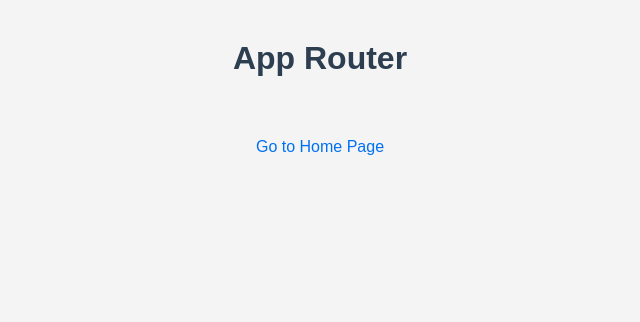
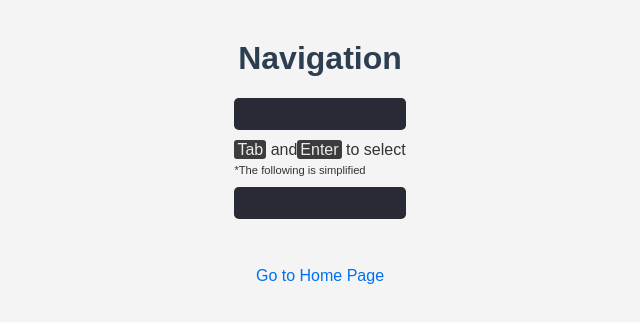
Before and after one commit to JDNafz/nextjs-boilerplate, a Next.js app: page /app-router in a window 1280 px wide. Shown: the top 322 px of the page, without its empty margins (320-960 px from the left). Built offline with nearby package versions, Linux system fonts and the light colour scheme.

Commit message:
fixed double home page link

```diff
--- a/src/app/app-router/page.tsx
+++ b/src/app/app-router/page.tsx
@@ -1,10 +1,27 @@
+import Link from "next/link";
+import { Prism as SyntaxHighlighter } from "react-syntax-highlighter";
+import { dracula } from "react-syntax-highlighter/dist/cjs/styles/prism";
+
 //this component renders an explanation of how the NextJS 'App Router'
 export default function AppRouter() {
-  return (
-    <div>
-      <h1>App Router</h1>
+  const code1 = ``;
+  const code2 = ``;
 
 
+  return (
+    <div className="init">
+      <h1>Navigation</h1>
+      <SyntaxHighlighter language="javascript" style={dracula}>
+        {code1}
+      </SyntaxHighlighter>
+      <p>
+        <span className="highlight">Tab</span> and
+        <span className="highlight">Enter</span> to select
+      </p>
+      <p className="small-text">*The following is simplified </p>
+      <SyntaxHighlighter language="javascript" style={dracula}>
+        {code2}
+      </SyntaxHighlighter>
     </div>
   );
 }
--- a/src/app/init/page.tsx
+++ b/src/app/init/page.tsx
@@ -31,9 +31,6 @@ export default function Init() {
       <SyntaxHighlighter language="javascript" style={dracula}>
         {code2}
       </SyntaxHighlighter>
-      <nav>
-        <Link href="/">Go to Home Page</Link>
-      </nav>
     </div>
   );
 }
```
